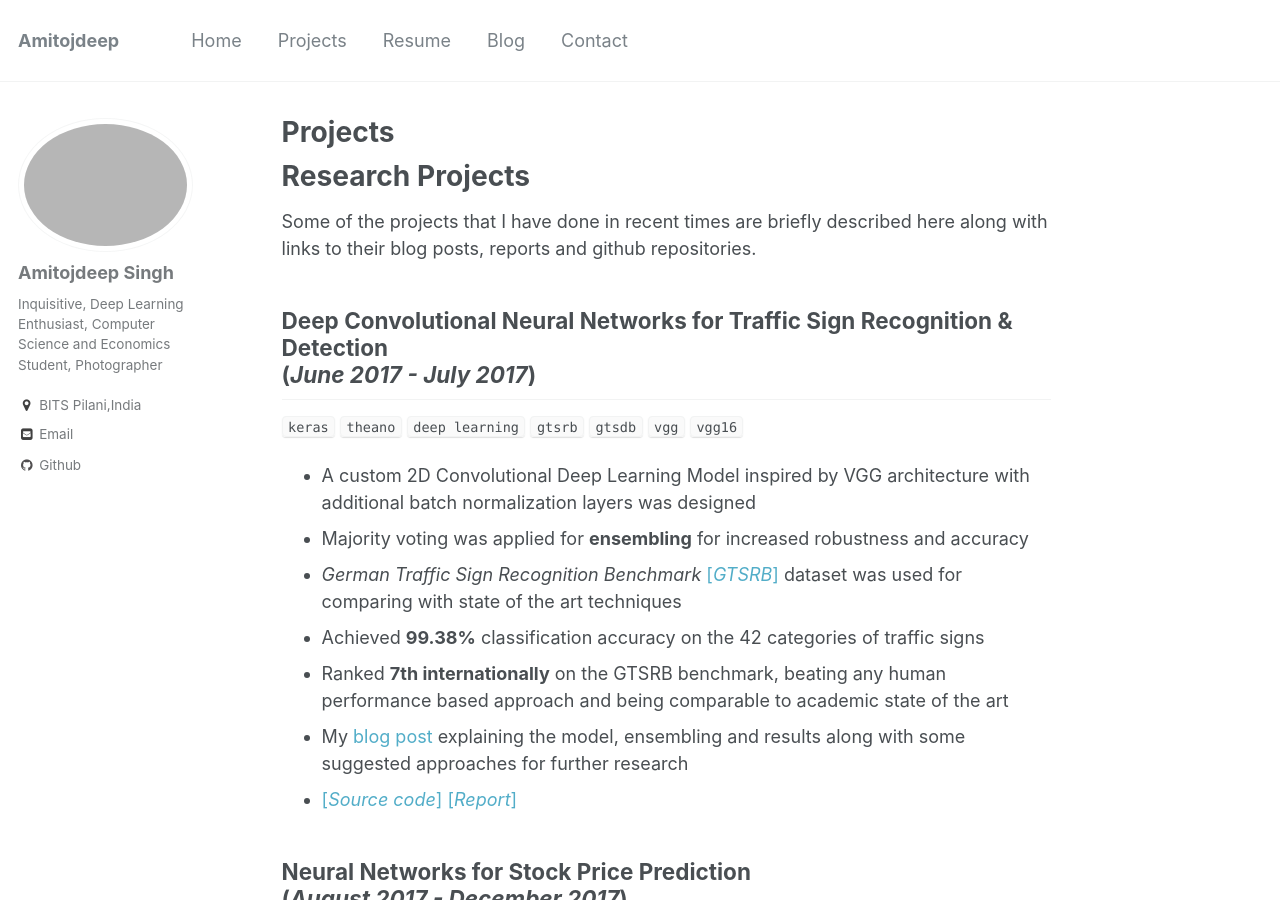
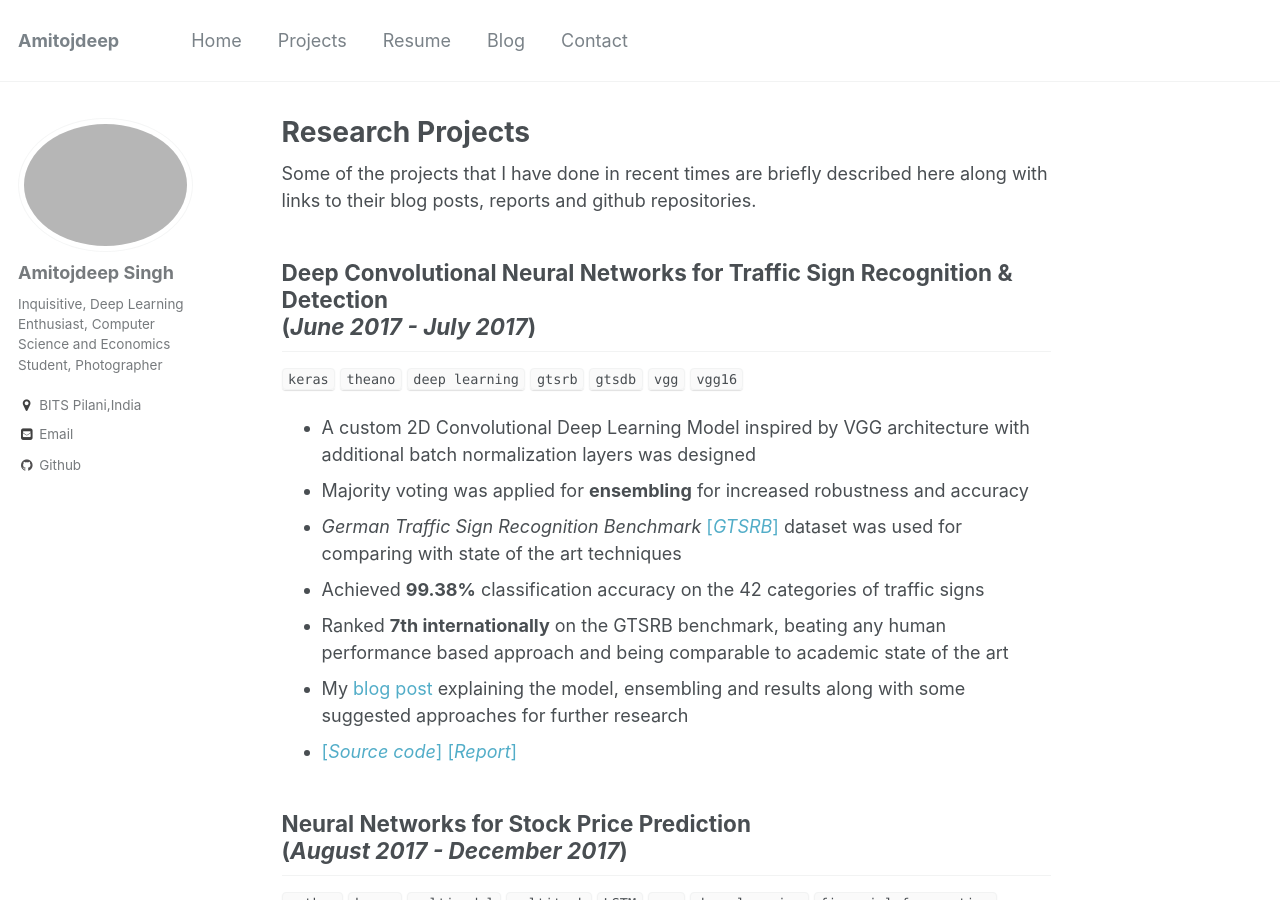
Before and after one commit to amitojdeep/amitojdeep.github.io, a Jekyll site: the page built from _pages/projects.md, in a window 1280 px wide and 900 px high. Built offline with Jekyll 4.4.1, drawn with Linux system fonts in a browser that asks for light colours.

Commit message:
Update projects.md

```diff
--- a/_pages/projects.md
+++ b/_pages/projects.md
@@ -1,12 +1,11 @@
 ---
 permalink: /Projects/
-title: "Projects"
+title: "Research Projects"
 excerpt: ""
 author_profile: true
 fullwidth: true
 redirect_from:
 ---
-# Research Projects
 
 Some of the projects that I have done in recent times are briefly described here along with links to their blog posts, reports and github repositories.
 
```
